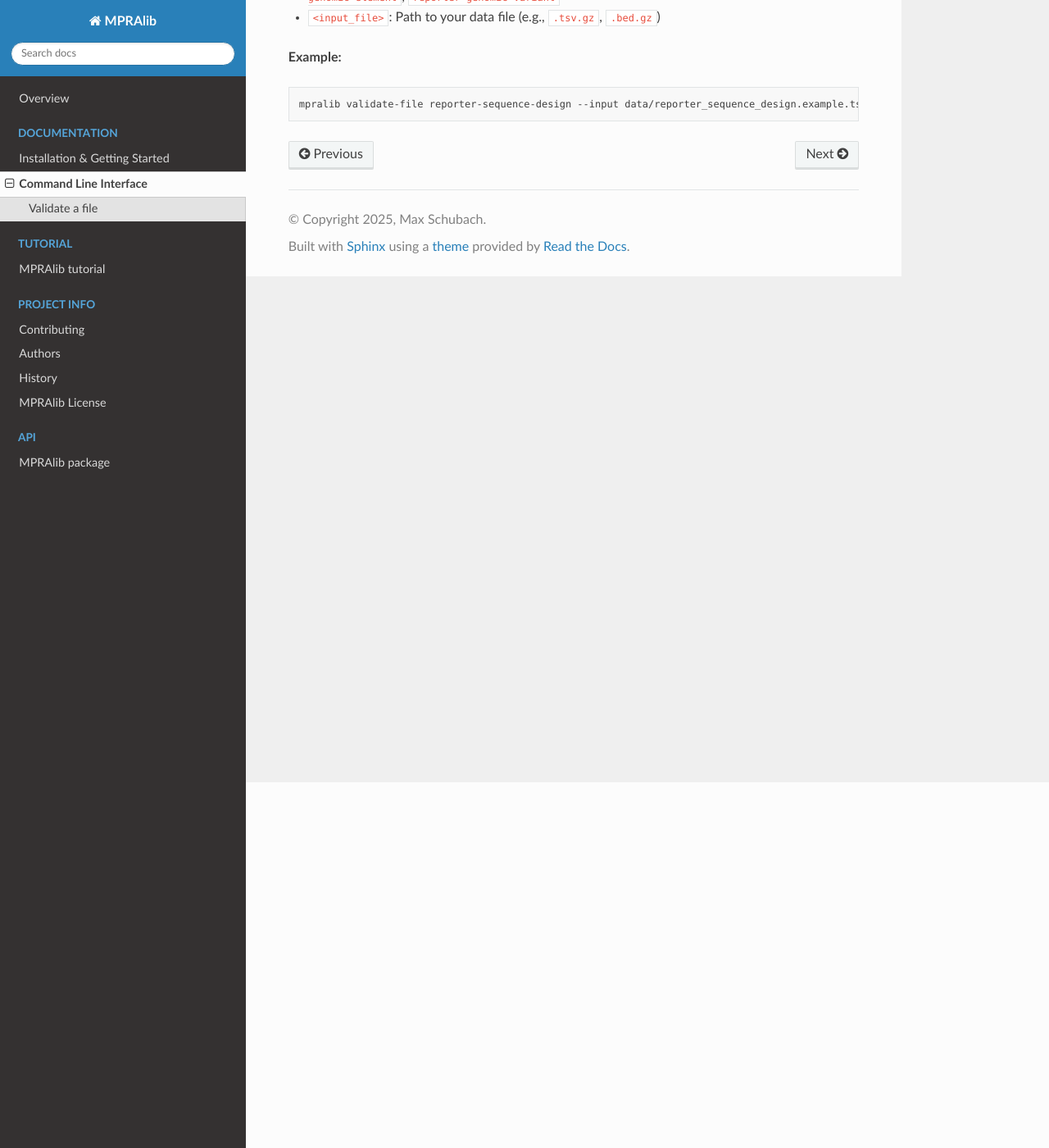
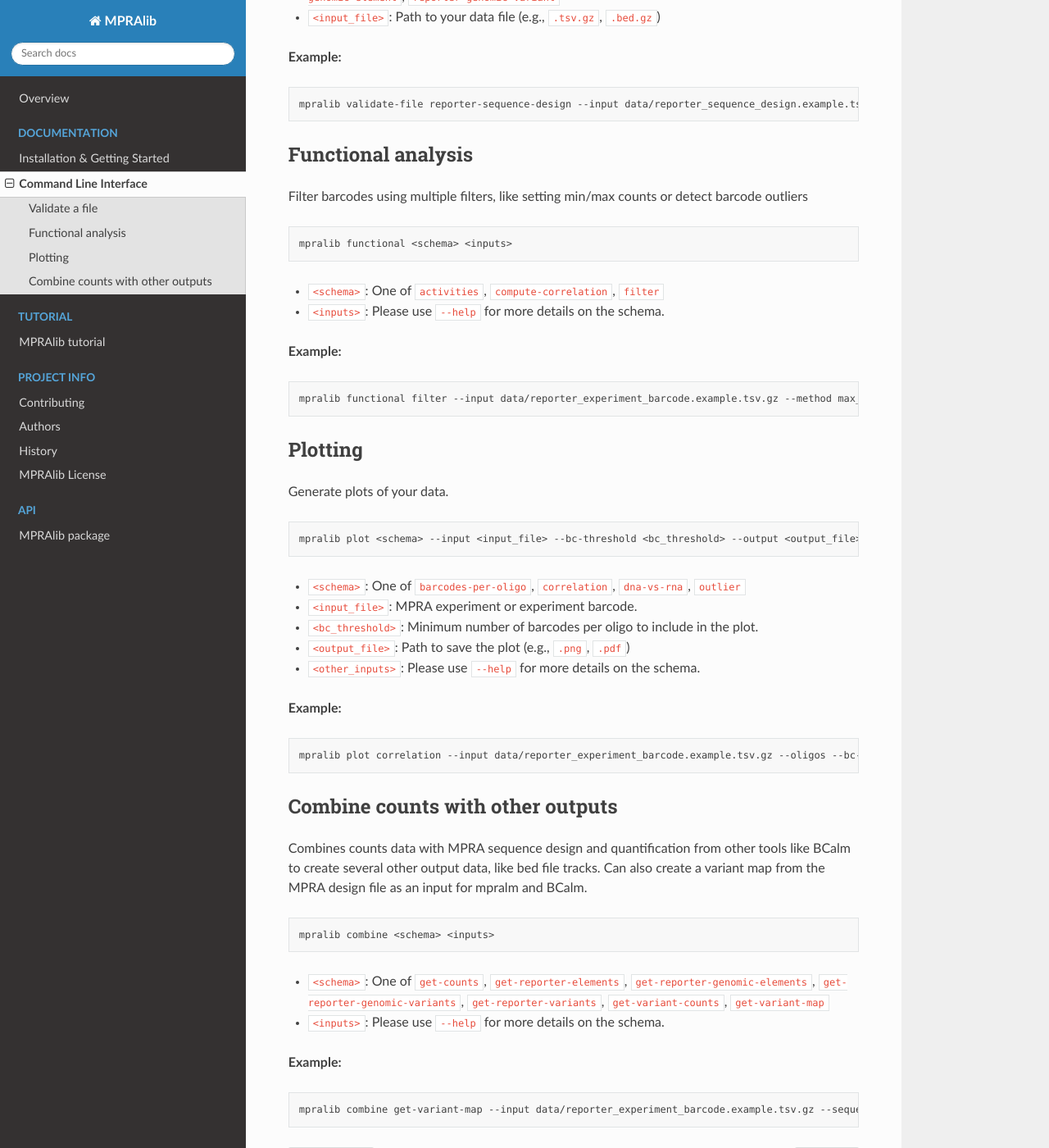
Before and after one commit to kircherlab/MPRAlib, a Sphinx documentation site: the page built from docs/doc/cli.rst, in a window 1280 px wide and 1400 px high, scrolled down 446 px. Shown: the whole window at 82% size. Built offline with Sphinx 7.4.7 and the Read the Docs theme 3.1.0, drawn with Linux system fonts in a browser that asks for light colours.

Commit message:
typos and doc

```diff
--- a/docs/doc/cli.rst
+++ b/docs/doc/cli.rst
@@ -4,8 +4,9 @@ Command Line Interface
 
 Use the ``mpralib`` command in your terminal to access various functionalities.
 
+
 Validate a file
----------------
+----------------
 
 MPRAlib provides a CLI tool for validating MPRA data files against supported schemas.
 
@@ -21,3 +22,63 @@ MPRAlib provides a CLI tool for validating MPRA data files against supported sch
 .. code-block:: bash
 
     mpralib validate-file reporter-sequence-design --input data/reporter_sequence_design.example.tsv.gz
+
+
+Functional analysis
+-------------------
+
+Filter barcodes using multiple filters, like setting min/max counts or detect barcode outliers
+
+.. code-block:: bash
+
+    mpralib functional <schema> <inputs>
+
+- ``<schema>``: One of ``activities``, ``compute-correlation``, ``filter``
+- ``<inputs>``: Please use ``--help`` for more details on the schema.
+
+**Example:**
+
+.. code-block:: bash
+
+    mpralib functional filter --input data/reporter_experiment_barcode.example.tsv.gz --method max_count --method-values '{"rna_max_count": 500, "dna_max_count": 300}' --output-barcode data/reporter_experiment_barcode.filtered.tsv.gz
+
+
+Plotting
+--------
+
+Generate plots of your data.
+
+.. code-block:: bash
+
+    mpralib plot <schema> --input <input_file> --bc-threshold <bc_threshold> --output <output_file> <other_inputs>
+
+- ``<schema>``: One of ``barcodes-per-oligo``, ``correlation``, ``dna-vs-rna``, ``outlier``
+- ``<input_file>``: MPRA experiment or experiment barcode.
+- ``<bc_threshold>``: Minimum number of barcodes per oligo to include in the plot.
+- ``<output_file>``: Path to save the plot (e.g., ``.png``, ``.pdf``)
+- ``<other_inputs>``: Please use ``--help`` for more details on the schema.
+
+**Example:**
+
+.. code-block:: bash
+
+    mpralib plot correlation --input data/reporter_experiment_barcode.example.tsv.gz --oligos --bc-threshold 10 --modality activity --output data/test.png
+
+
+Combine counts with other outputs
+---------------------------------
+
+Combines counts data with MPRA sequence design and quantification from other tools like BCalm to create several other output data, like bed file tracks. Can also create a variant map from the MPRA design file as an input for mpralm and BCalm.
+
+.. code-block:: bash
+
+    mpralib combine <schema> <inputs>
+
+- ``<schema>``: One of ``get-counts``, ``get-reporter-elements``, ``get-reporter-genomic-elements``, ``get-reporter-genomic-variants``, ``get-reporter-variants``, ``get-variant-counts``, ``get-variant-map``
+- ``<inputs>``: Please use ``--help`` for more details on the schema.
+
+**Example:**
+
+.. code-block:: bash
+
+    mpralib combine get-variant-map --input data/reporter_experiment_barcode.example.tsv.gz --sequence-design data/mpra_sequence_design.example.tsv.gz --output data/variant_map_of_oligo.tsv.gz
--- a/docs/index.rst
+++ b/docs/index.rst
@@ -107,7 +107,7 @@ Generate plots of your data.
 
 .. code-block:: bash
 
-    mpralib plot correlation --input data/reporter_experiment_barcode.example.tsv.gz --method max_count --method-values '{"rna_max_count": 500, "dna_max_count": 300}' --output-barcode data/reporter_experiment_barcode.filtered.tsv.gz
+    mpralib plot correlation --input data/reporter_experiment_barcode.example.tsv.gz --oligos --bc-threshold 10 --modality activity --output data/test.png
 
 
 Combine counts with other outputs
```
Also changed, not shown: 1 other file.
